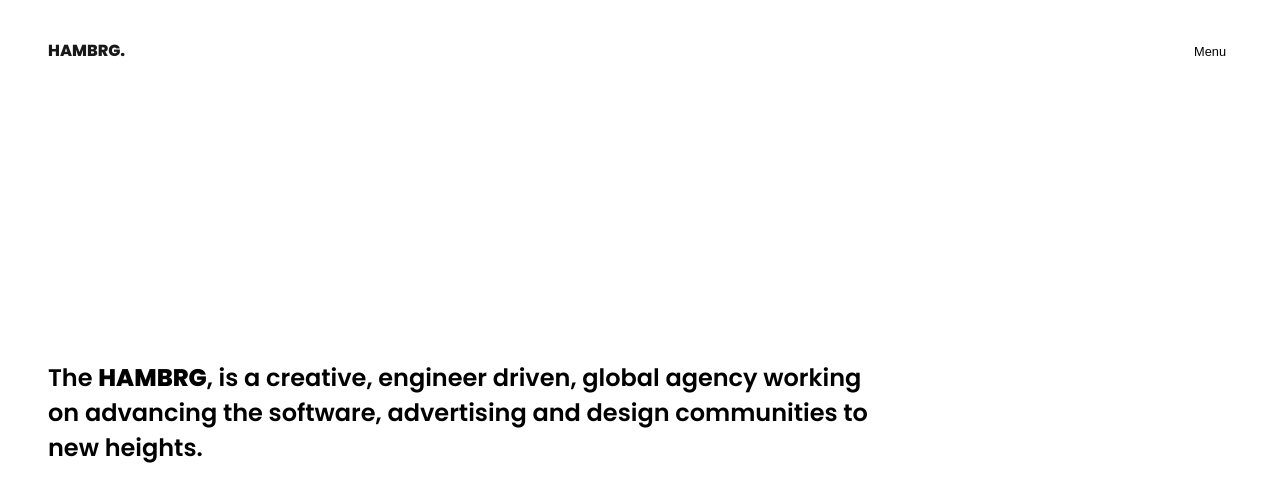
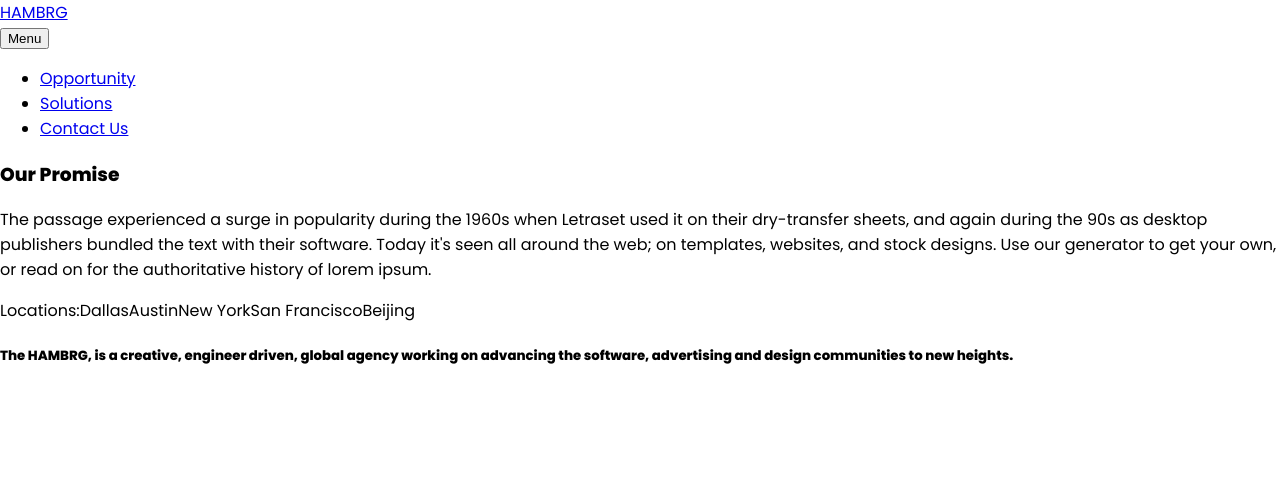
Before and after one commit to ramsers/react-marketing-agency, a React (Create React App) app: page / in a window 1280 px wide. Shown: the top 502 px of the page. Built offline with nearby package versions, Linux system fonts and the light colour scheme.

Commit message:
add Header & Hamburger JSX, begin styling

```diff
--- a/src/App.js
+++ b/src/App.js
@@ -1,8 +1,6 @@
 import React from "react";
 import "./App.scss";
-
 import Header from "./components/Header";
-
 import { BrowserRouter as Router, Switch, Route } from "react-router-dom";
 
 function App() {
--- a/src/App.scss
+++ b/src/App.scss
@@ -11,188 +11,8 @@ body {
     Oxygen, Ubuntu, Cantarell, "Open Sans", "Helvetica Neue", sans-serif;
 }
 
-.container {
-  width: 1280px;
-  min-width: 1280px;
+.container{
+  width:1280px;
+  min-width:1280px;
   margin: 0 auto;
-  .wrapper {
-    padding: 0 48px;
-    .home {
-      display: flex;
-      justify-content: center;
-      align-items: center;
-      height: 100%;
-      width: 100%;
-      p {
-        font-size: 0.75rem;
-        letter-spacing: 0.3rem;
-        text-transform: uppercase;
-        font-weight: 500;
-      }
-      h5 {
-        margin-top: 260px;
-        font-size: 24px;
-        font-weight: 600;
-        padding-right: 360px;
-      }
-    }
-  }
 }
-
-header {
-  height: 100px;
-  .inner-header {
-    position: relative;
-    z-index: 10;
-    height: 100px;
-    display: flex;
-    justify-content: space-between;
-    align-items: center;
-    .logo a {
-      font-weight: 700;
-      font-size: 1rem;
-      text-decoration: none;
-      color: $black;
-    }
-    .menu {
-      button {
-        border: none;
-        background: none;
-        outline: none;
-        cursor: pointer;
-        font-size: 0.8rem;
-        mix-blend-mode: difference;
-      }
-    }
-  }
-  .hamburger-menu {
-    display: none;
-    z-index: 9;
-    top: 0;
-    left: 0;
-    right: 0;
-    position: fixed;
-    height: 100%;
-    width: 100%;
-    .menu-secondary-background-color {
-      background: $black;
-      top: 0;
-      left: 0;
-      right: 0;
-      bottom: 0;
-      position: fixed;
-      height: 100%;
-      width: 100%;
-      z-index: -1;
-    }
-    .menu-layer {
-      position: relative;
-      background: $red;
-      height: 100%;
-      overflow: hidden;
-      .menu-city-background {
-        top: 0;
-        left: 0;
-        right: 0;
-        bottom: 0;
-        position: absolute;
-        height: 100%;
-        width: 100%;
-        opacity: 0;
-        background-size: cover;
-        background-repeat: no-repeat;
-        animation-name: backgroundEffect;
-        animation-duration: 30s;
-        animation-iteration-count: infinite;
-      }
-      .wrapper {
-        position: relative;
-        .menu-links {
-          display: flex;
-          justify-content: space-between;
-          align-items: center;
-          position: relative;
-          top: 200px;
-          nav {
-            display: block;
-            ul {
-              margin: 0;
-              padding: 0;
-              li {
-                list-style: none;
-                font-size: 6rem;
-                font-weight: 700;
-                cursor: pointer;
-                height: 135px;
-                overflow: hidden;
-                position: relative;
-                width: 700px;
-                a {
-                  position: absolute;
-                  color: #fff;
-                  text-decoration: none;
-                  &:hover {
-                    color: $black;
-                  }
-                }
-              }
-            }
-          }
-          .info {
-            color: #fff;
-            width: 300px;
-            h3 {
-              font-size: 1.2rem;
-              margin: 8px auto;
-            }
-            p {
-              margin: 0 auto;
-              font-size: 0.8rem;
-            }
-          }
-        }
-        .locations {
-          position: absolute;
-          bottom: -80px;
-          color: #fff;
-          margin-top: 16px;
-          font-size: 0.8rem;
-          font-weight: 600;
-          span {
-            cursor: pointer;
-            &:first-child {
-              margin-left: 64px;
-            }
-            font-weight: 400;
-            margin: 0 32px;
-            transition: 0.3s ease-in-out;
-            &:hover {
-              color: #fff;
-              background: $black;
-              padding: 8px 24px;
-              border-radius: 4px;
-            }
-          }
-        }
-      }
-    }
-  }
-}
-
-@keyframes backgroundEffect {
-  0% {
-    background-position: 0% 0%;
-  }
-  25% {
-    background-position: 40% 10%;
-  }
-  50% {
-    background-position: 0 10%;
-  }
-  75% {
-    background-position: 10% 40%;
-  }
-  100% {
-    background-position: 0% 0%;
-  }
-}
--- a/src/components/Hamburger.js
+++ b/src/components/Hamburger.js
@@ -1,132 +1,48 @@
-import React, { useRef, useEffect } from "react";
-import { gsap } from "gsap";
+import React from "react";
 import { Link } from "react-router-dom";
 
-import {
-  staggerText,
-  staggerReveal,
-  fadeInUp,
-  handleHover,
-  handleHoverExit,
-  handleCityReturn,
-  handleCity,
-  staggerRevealClose
-} from "./Animations";
 
-import dallas from "../images/dallas.webp";
-import austin from "../images/austin.webp";
-import newyork from "../images/newyork.webp";
-import sanfrancisco from "../images/sanfrancisco.webp";
-import beijing from "../images/beijing.webp";
-
-const cities = [
-  { name: "Dallas", image: dallas },
-  { name: "Austin", image: austin },
-  { name: "New York", image: newyork },
-  { name: "San Francisco", image: sanfrancisco },
-  { name: "Beijing", image: beijing }
-];
-
-const Hamburger = ({ state }) => {
-  // Create varibles of our dom nodes
-  let menuLayer = useRef(null);
-  let reveal1 = useRef(null);
-  let reveal2 = useRef(null);
-  let cityBackground = useRef(null);
-  let line1 = useRef(null);
-  let line2 = useRef(null);
-  let line3 = useRef(null);
-  let info = useRef(null);
-
-  useEffect(() => {
-    // If the menu is open and we click the menu button to close it.
-    if (state.clicked === false) {
-      // If menu is closed and we want to open it.
-
-      staggerRevealClose(reveal2, reveal1);
-      // Set menu to display none
-      gsap.to(menuLayer, { duration: 1, css: { display: "none" } });
-    } else if (
-      state.clicked === true ||
-      (state.clicked === true && state.initial === null)
-    ) {
-      // Set menu to display block
-      gsap.to(menuLayer, { duration: 0, css: { display: "block" } });
-      //Allow menu to have height of 100%
-      gsap.to([reveal1, reveal2], {
-        duration: 0,
-        opacity: 1,
-        height: "100%"
-      });
-      staggerReveal(reveal1, reveal2);
-      fadeInUp(info);
-      staggerText(line1, line2, line3);
-    }
-  }, [state]);
+const Hamburger = () => {
 
   return (
-    <div ref={el => (menuLayer = el)} className='hamburger-menu'>
-      <div
-        ref={el => (reveal1 = el)}
-        className='menu-secondary-background-color'></div>
-      <div ref={el => (reveal2 = el)} className='menu-layer'>
-        <div
-          ref={el => (cityBackground = el)}
-          className='menu-city-background'></div>
-        <div className='container'>
-          <div className='wrapper'>
-            <div className='menu-links'>
+    <div className='hamburger-menu'>
+      <div className="menu-secondary-background-color"></div>
+      <div className="menu-layer">
+        <div className="menu-city-background">
+
+        </div>
+        <div className="container">
+          <div className="wrapper">
+            <div className="menu-links">
               <nav>
                 <ul>
                   <li>
-                    <Link
-                      onMouseEnter={e => handleHover(e)}
-                      onMouseOut={e => handleHoverExit(e)}
-                      ref={el => (line1 = el)}
-                      to='/opportunities'>
-                      Opportunities
-                    </Link>
+                    <Link to="/opportunities">Opportunity</Link>
                   </li>
                   <li>
-                    <Link
-                      onMouseEnter={e => handleHover(e)}
-                      onMouseOut={e => handleHoverExit(e)}
-                      ref={el => (line2 = el)}
-                      to='/solutions'>
-                      Solutions
-                    </Link>
+                    <Link to="/solutions">Solutions</Link>
                   </li>
                   <li>
-                    <Link
-                      onMouseEnter={e => handleHover(e)}
-                      onMouseOut={e => handleHoverExit(e)}
-                      ref={el => (line3 = el)}
-                      to='/contact-us'>
-                      Contact us
-                    </Link>
+                    <Link to="/contact-us">Contact Us</Link>
                   </li>
                 </ul>
               </nav>
-              <div ref={el => (info = el)} className='info'>
+              <div className="info">
                 <h3>Our Promise</h3>
-                <p>
-                  The passage experienced a surge in popularity during the 1960s
+                <p>The passage experienced a surge in popularity during the 1960s
                   when Letraset used it on their dry-transfer sheets, and again
-                  during the 90s as desktop publishers bundled the text with
-                  their software.
-                </p>
+                  during the 90s as desktop publishers bundled the text with their software.
+                  Today it's seen all around the web; on templates, websites,
+                  and stock designs. Use our generator to get your own,
+                  or read on for the authoritative history of lorem ipsum.</p>
               </div>
-              <div className='locations'>
+              <div className="locations">
                 Locations:
-                {/* Returning the list of cities */}
-                {cities.map(el => (
-                  <span
-                    key={el.name}
-                    onMouseEnter={() => handleCity(el.image, cityBackground)}
-                    onMouseOut={() => handleCityReturn(cityBackground)}>
-                    {el.name}
-                  </span>
-                ))}
+                <span>Dallas</span>
+                <span>Austin</span>
+                <span>New York</span>
+                <span>San Francisco</span>
+                <span>Beijing</span>
               </div>
             </div>
           </div>
--- a/src/components/Header.js
+++ b/src/components/Header.js
@@ -1,54 +1,9 @@
-import React, { useState, useEffect } from "react";
-import { withRouter, Link } from "react-router-dom";
-import Hamburger from "./Hamburger";
+import React from "react";
+import {Link} from 'react-router-dom';
+import Hamburger from './Hamburger';
 
-const Header = ({ history }) => {
-  // State of our Menu
-  const [state, setState] = useState({
-    initial: false,
-    clicked: null,
-    menuName: "Menu"
-  });
-  // State of our button
-  const [disabled, setDisabled] = useState(false);
+const Header = () => {
 
-  //Use Effect
-  useEffect(() => {
-    //Listening for page changes.
-    history.listen(() => {
-      setState({ clicked: false, menuName: "Menu" });
-    });
-  }, [history]);
-
-  // Toggle menu
-  const handleMenu = () => {
-    disableMenu();
-    if (state.initial === false) {
-      setState({
-        initial: null,
-        clicked: true,
-        menuName: "Close"
-      });
-    } else if (state.clicked === true) {
-      setState({
-        clicked: !state.clicked,
-        menuName: "Menu"
-      });
-    } else if (state.clicked === false) {
-      setState({
-        clicked: !state.clicked,
-        menuName: "Close"
-      });
-    }
-  };
-
-  //Determine if out menu button should be disabled
-  const disableMenu = () => {
-    setDisabled(!disabled);
-    setTimeout(() => {
-      setDisabled(false);
-    }, 1200);
-  };
 
   return (
     <header>
@@ -56,19 +11,17 @@ const Header = ({ history }) => {
         <div className="wrapper">
           <div className="inner-header">
             <div className="logo">
-              <Link to="/">HAMBRG.</Link>
+              <Link to='/'>HAMBRG</Link>
             </div>
-            <div className="menu">
-              <button disabled={disabled} onClick={handleMenu}>
-                {state.menuName}
-              </button>
-            </div>
+          </div>
+          <div className="menu">
+            <button>Menu</button>
           </div>
         </div>
       </div>
-      <Hamburger state={state} />
+      <Hamburger/>
     </header>
   );
 };
 
-export default withRouter(Header);
+export default Header;
```
Also changed, not shown: package.json (+6 -6 lines), 1 other file (tests, documents, lock files or other folders).
